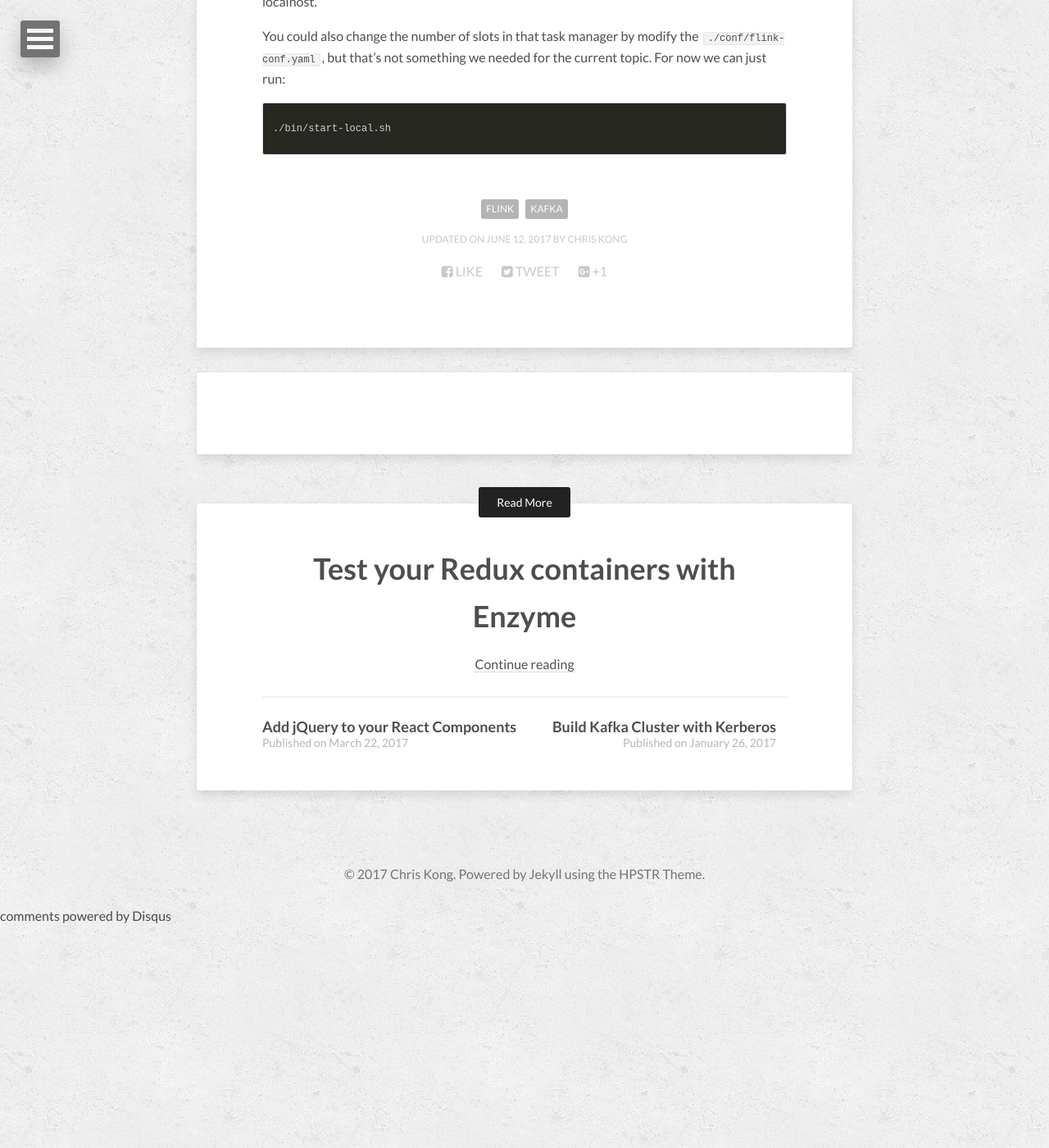
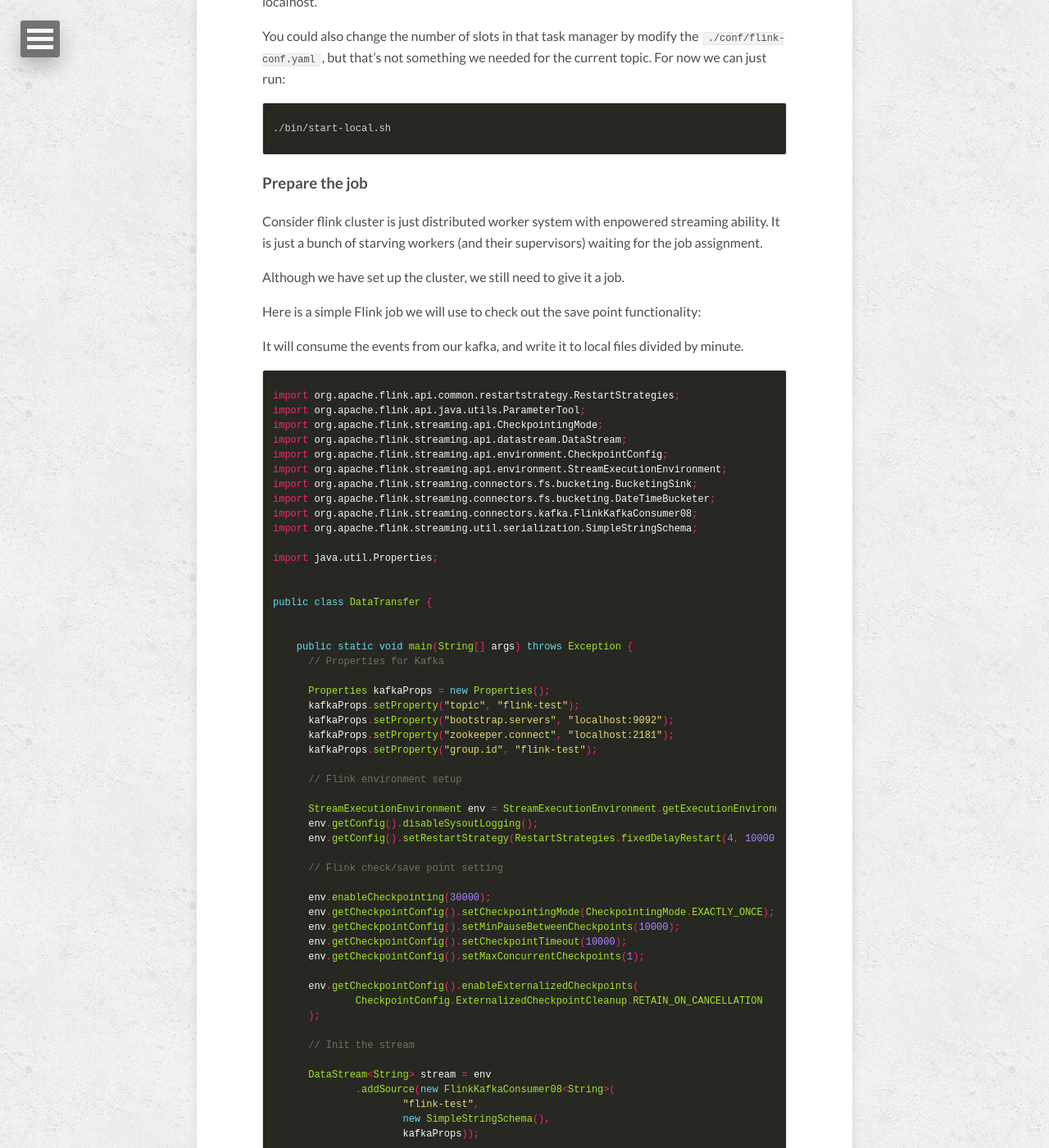
Before and after one commit to visualskyrim/visualskyrim.github.io, a Jekyll site: the page built from _posts/2017-06-12-try-savepoint-in-flink.md, in a window 1280 px wide and 1400 px high, scrolled down 3453 px. Shown: the whole window at 82% size. Built offline with Jekyll 4.4.1, drawn with Linux system fonts in a browser that asks for light colours; nearby versions of some CDN libraries; comment, search, counter and statistics services are not loaded; some of the changed text lies outside the part shown.

Commit message:
Add first section

```diff
--- a/_posts/2017-06-12-try-savepoint-in-flink.md
+++ b/_posts/2017-06-12-try-savepoint-in-flink.md
@@ -152,3 +152,76 @@ but that's not something we needed for the current topic. For now we can just ru
 {% highlight bash %}
 ./bin/start-local.sh
 {% endhighlight %}
+
+### Prepare the job
+
+Consider flink cluster is just distributed worker system with enpowered streaming ability.
+It is just a bunch of starving workers (and their supervisors) waiting for the job assignment.
+
+Although we have set up the cluster, we still need to give it a job.
+
+Here is a simple Flink job we will use to check out the save point functionality:
+
+It will consume the events from our kafka, and write it to local files divided by minute.
+
+{% highlight java %}
+import org.apache.flink.api.common.restartstrategy.RestartStrategies;
+import org.apache.flink.api.java.utils.ParameterTool;
+import org.apache.flink.streaming.api.CheckpointingMode;
+import org.apache.flink.streaming.api.datastream.DataStream;
+import org.apache.flink.streaming.api.environment.CheckpointConfig;
+import org.apache.flink.streaming.api.environment.StreamExecutionEnvironment;
+import org.apache.flink.streaming.connectors.fs.bucketing.BucketingSink;
+import org.apache.flink.streaming.connectors.fs.bucketing.DateTimeBucketer;
+import org.apache.flink.streaming.connectors.kafka.FlinkKafkaConsumer08;
+import org.apache.flink.streaming.util.serialization.SimpleStringSchema;
+
+import java.util.Properties;
+
+
+public class DataTransfer {
+
+
+    public static void main(String[] args) throws Exception {
+      // Properties for Kafka
+      Properties kafkaProps = new Properties();
+      kafkaProps.setProperty("topic", "flink-test");
+      kafkaProps.setProperty("bootstrap.servers", "localhost:9092");
+      kafkaProps.setProperty("zookeeper.connect", "localhost:2181");
+      kafkaProps.setProperty("group.id", "flink-test");
+
+      // Flink environment setup
+      StreamExecutionEnvironment env = StreamExecutionEnvironment.getExecutionEnvironment();
+      env.getConfig().disableSysoutLogging();
+      env.getConfig().setRestartStrategy(RestartStrategies.fixedDelayRestart(4, 10000));
+
+      // Flink check/save point setting
+      env.enableCheckpointing(30000);
+      env.getCheckpointConfig().setCheckpointingMode(CheckpointingMode.EXACTLY_ONCE);
+      env.getCheckpointConfig().setMinPauseBetweenCheckpoints(10000);
+      env.getCheckpointConfig().setCheckpointTimeout(10000);
+      env.getCheckpointConfig().setMaxConcurrentCheckpoints(1);
+
+      env.getCheckpointConfig().enableExternalizedCheckpoints(
+              CheckpointConfig.ExternalizedCheckpointCleanup.RETAIN_ON_CANCELLATION
+      );
+
+      // Init the stream
+      DataStream<String> stream = env
+              .addSource(new FlinkKafkaConsumer08<String>(
+                      "flink-test",
+                      new SimpleStringSchema(),
+                      kafkaProps));
+
+      // Path of the output
+      String basePath = "<some-place-in-your-machine>"; // Here is you output path
+
+      BucketingSink<String> hdfsSink = new BucketingSink<>(basePath);
+      hdfsSink.setBucketer(new DateTimeBucketer<>("yyyy-MM-dd--HH-mm"));
+      stream.print();
+      stream.addSink(hdfsSink);
+
+      env.execute();
+    }
+}
+{% endhighlight %}
```
